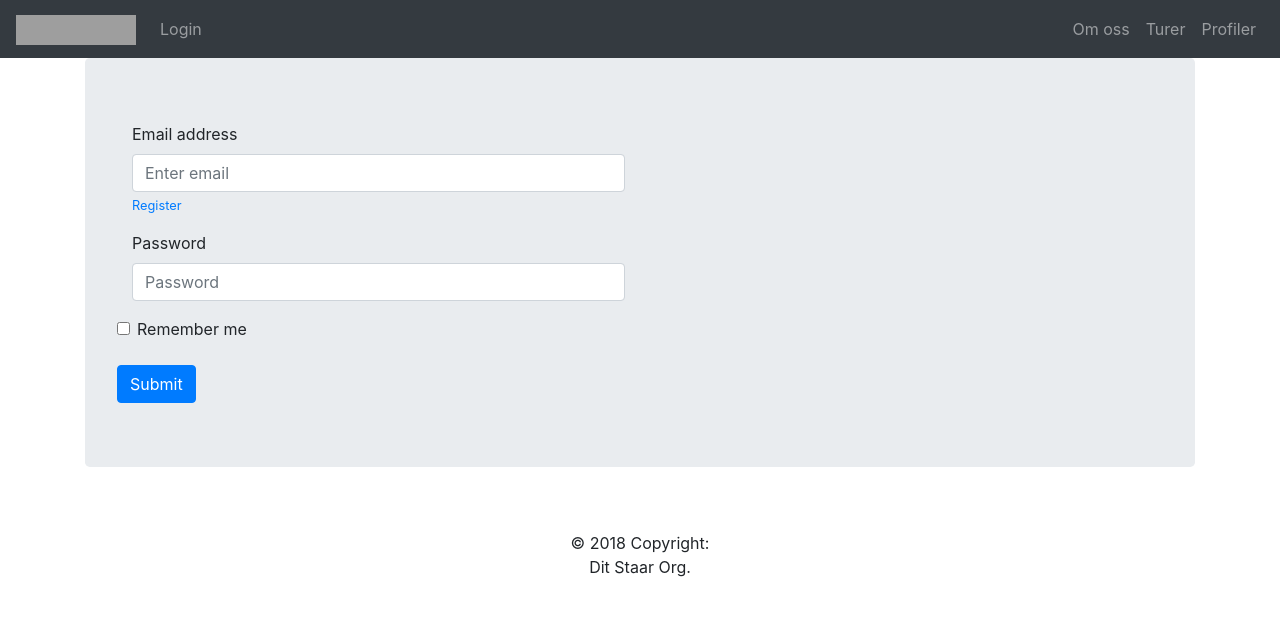
After one commit to assboi/DitStaar, a Flask app: page /login in a window 1280 px wide. The commit adds this page. Shown: the top 626 px of the page. Run offline with Flask 2, Linux system fonts and the light colour scheme; some libraries are stand-ins or nearby versions; grey boxes are pictures that could not be loaded.

Commit message:
Create login from & flask templating

```diff
--- a/app.py
+++ b/app.py
@@ -1,11 +1,21 @@
-from flask import Flask, render_template
+from flask import Flask, render_template, request
 
 app = Flask(__name__)
+app.config["SECRET_KEY"] = "mysecret"
 
 
 @app.route('/')
 def index():
     return render_template("index.html")
 
+
+@app.route('/login', methods=["GET", "POST"])
+def login():
+    if request.method == "POST":
+        return "success"
+    return render_template("login.html")
+
+
+
 if __name__ == '__main__':
     app.run(debug=True, host="0.0.0.0", port=4000)
--- /dev/null
+++ b/templates/base.html
@@ -0,0 +1,83 @@
+<!DOCTYPE html>
+<html>
+
+<head>
+    <meta charset="utf-8" />
+    <meta http-equiv="X-UA-Compatible" content="IE=edge">
+    <title>Home</title>
+    <meta name="viewport" content="width=device-width, initial-scale=1">
+    <link rel="stylesheet" href="https://maxcdn.bootstrapcdn.com/bootstrap/4.1.3/css/bootstrap.min.css">
+    <link rel="stylesheet" href="{{url_for('static', filename='css/layout.css')}}">
+</head>
+
+<body>
+
+    <!-- ALERT when something is wrong -->
+    {% with messages = get_flashed_messages() %}
+    {% if messages %}
+    <div class="container"></div>
+    <div class="alert alert-danger">
+        {% for message in messages %}
+        {{ message }}
+        {% endfor %}
+    </div>
+    {% endif %}
+    {% endwith %}
+    <!-- ALERT when something is wrong -->
+
+    {% block navbar %}
+    <!-- NAVBAR -->
+    <nav id="myNavbar" class="navbar sticky-top navbar-expand-lg navbar-dark bg-dark">
+        <a class="navbar-brand" href="#">
+            <img src="{{url_for('static', filename='img/dit_staar_logo_1.png')}}" width="120" height="30" alt="logo">
+        </a>
+        <button class="navbar-toggler" type="button" data-toggle="collapse" data-target="#navbarNav" aria-controls="navbarNav"
+            aria-expanded="false" aria-label="Toggle navigation">
+            <span class="navbar-toggler-icon"></span>
+        </button>
+        <div class="collapse navbar-collapse" id="navbarNav">
+            <ul class="navbar-nav">
+                <li class="nav-item">
+                    <a class="nav-link nav-itm" href="{{url_for('login')}}">Login</a>
+                </li>
+            </ul>
+        </div>
+        <div class="collapse navbar-collapse" id="navbarNav">
+            <ul class="navbar-nav ml-auto">
+                <li class="nav-item">
+                    <a class="nav-link" href="#oss">Om oss</a>
+                </li>
+                <li class="nav-item">
+                    <a class="nav-link" href="#turer">Turer</a>
+                </li>
+                <li class="nav-item">
+                    <a class="nav-link" href="#bilder">Profiler</a>
+                </li>
+            </ul>
+        </div>
+    </nav>
+    <!-- NAVBAR -->
+    {% endblock %}
+
+    {% block content %}
+    {% endblock %}
+
+        {% block footer %}
+        <!-- FOOTER -->
+        <footer class="page-footer font-small blue p-3">
+            <div class="footer-copyright text-center py-3">© 2018 Copyright:
+                <p>Dit Staar Org.</p>
+            </div>
+        </footer>
+        <!-- FOOTER -->
+        {% endblock %}
+
+        <script src="http://maps.googleapis.com/maps/api/js?key=AIzaSyA-z2Kd25PFPMs3gCSpC6bzPBazgSWtLGY"></script>
+        <script src="https://ajax.googleapis.com/ajax/libs/jquery/3.3.1/jquery.min.js"></script>
+        <script src="https://cdnjs.cloudflare.com/ajax/libs/popper.js/1.14.3/umd/popper.min.js"></script>
+        <script src="https://maxcdn.bootstrapcdn.com/bootstrap/4.1.3/js/bootstrap.min.js"></script>
+        <script src="{{url_for('static', filename='js/script.js')}}"></script>
+
+</body>
+
+</html>
--- /dev/null
+++ b/templates/login.html
@@ -0,0 +1,29 @@
+{% extends "base.html" %}
+{% block title %}Login{% endblock %}
+{% block head %}
+    {{ super() }}
+{% endblock %}
+
+{% block content %}
+<div class="container">
+    <div class="jumbotron">
+        <form action="{{url_for('login')}}" method="POST">
+            <div class="form-group col-6">
+                <label for="exampleInputEmail1">Email address</label>
+                <input type="email" class="form-control" id="exampleInputEmail1" aria-describedby="emailHelp" placeholder="Enter email">
+                <small id="emailHelp" class="form-text text-muted"><a href="url_for('register')">Register</a></small>
+            </div>
+            <div class="form-group col-6">
+                <label for="exampleInputPassword1">Password</label>
+                <input type="password" class="form-control" id="exampleInputPassword1" placeholder="Password">
+            </div>
+            <div class="form-check">
+                <input type="checkbox" class="form-check-input" id="exampleCheck1">
+                <label class="form-check-label" for="exampleCheck1">Remember me</label>
+            </div>
+            <br>
+            <button type="submit" class="btn btn-primary">Submit</button>
+        </form>
+    </div>
+</div>
+{% endblock %}
```
Also changed, not shown: templates/index.html (+7 -70 lines).
